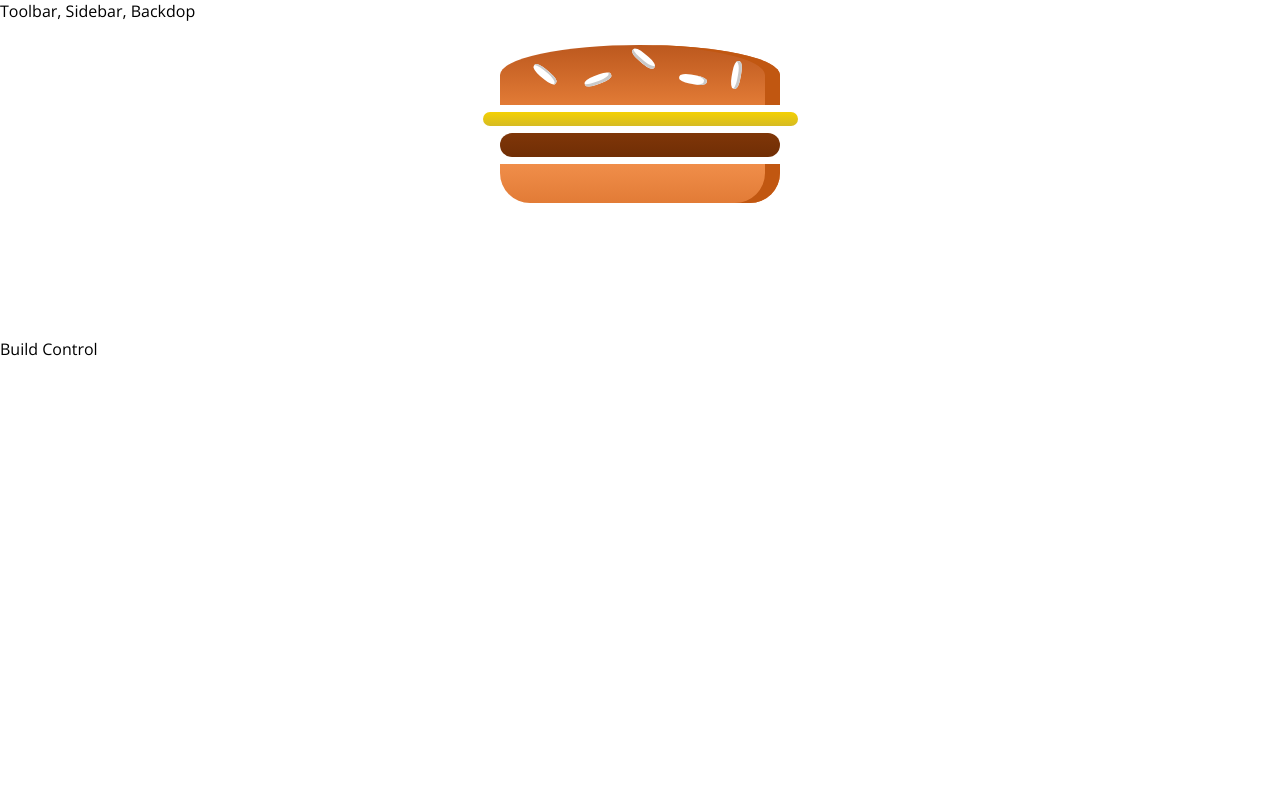
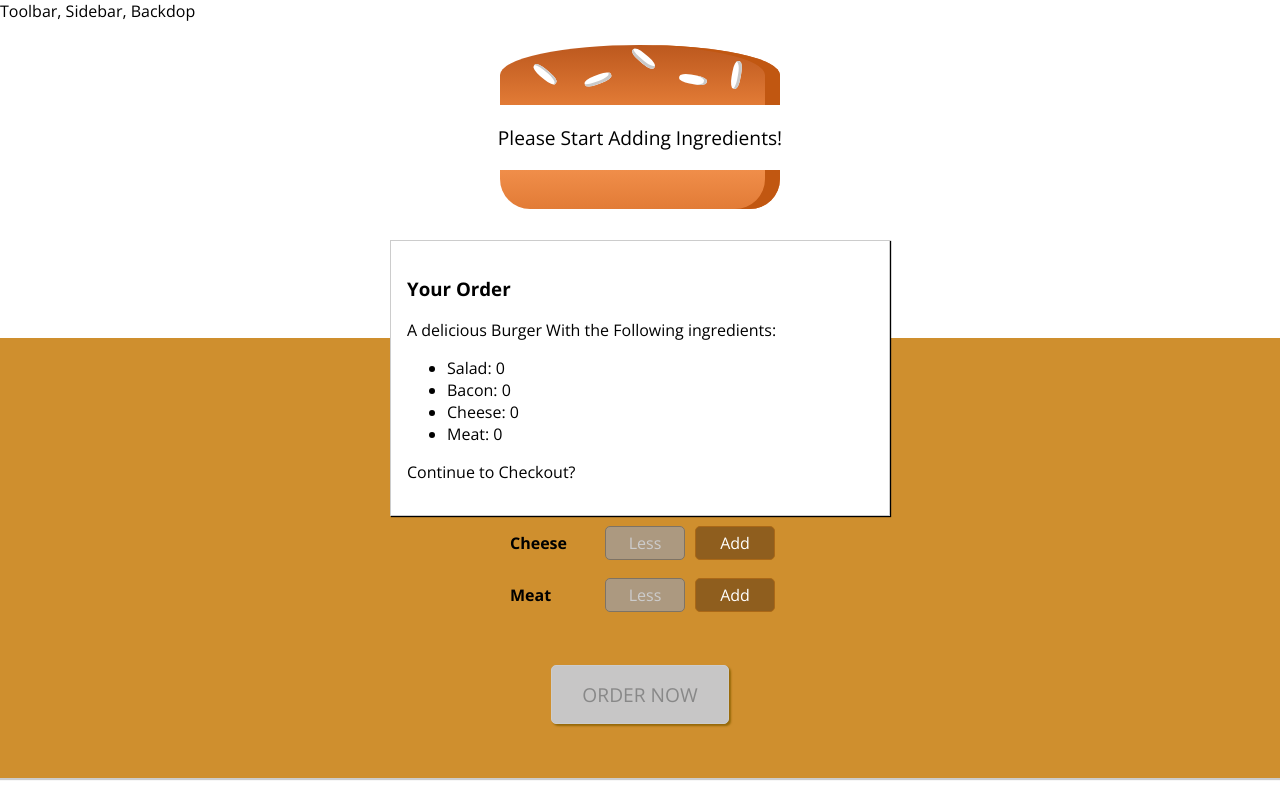
Before and after one commit to aidid-nibir/burger-builder, a React (Create React App) app: page / in a window 1280 px wide. Built offline with nearby package versions, Linux system fonts and the light colour scheme.

Commit message:
Added Views and Funcions for building a burger

```diff
--- /dev/null
+++ b/src/components/Burger/BuildControls/BuildControl/BuildControl.css
@@ -0,0 +1,59 @@
+.BuildControl {
+    display: flex;
+    justify-content: space-between;
+    align-items: center;
+    margin: 5px 0;
+}
+
+.BuildControl button {
+    display: block;
+    font: inherit;
+    padding: 5px;
+    margin: 0 5px;
+    width: 80px;
+    border: 1px solid #AA6817;
+    cursor: pointer;
+    outline: none;
+    border-radius: 5px;
+}
+
+.BuildControl button:disabled {
+    background-color: #AC9980;
+    border: 1px solid #7E7365;
+    color: #ccc;
+    cursor: default;
+}
+
+.BuildControl button:hover:disabled {
+    background-color: #AC9980;
+    color: #ccc;
+    cursor: not-allowed;
+}
+
+.Label {
+    padding: 10px;
+    font-weight: bold;
+    width: 80px;
+}
+
+.BuildControl .Less {
+    background-color: #D39952;
+    color: white;
+}
+
+.BuildControl .More {
+    background-color: #8F5E1E;
+    color: white;
+}
+
+.BuildControl .Less:hover,
+.BuildControl .Less:active {
+    background-color: #DAA972;
+    color: white;
+}
+
+.BuildControl .More:hover,
+.BuildControl .More:active {
+    background-color: #99703F;
+    color: white;
+}
--- /dev/null
+++ b/src/components/Burger/BuildControls/BuildControl/BuildControl.js
@@ -0,0 +1,14 @@
+import React from 'react';
+import './BuildControl.css'
+
+const Buildcontrol = (props) => {
+    return (
+        <div className='BuildControl'>
+            <div className='Label'>{props.lable}</div>
+            <button className='Less' onClick={props.removed} disabled={props.disabled}>Less</button>
+            <button className='More' onClick={props.added} disabled = {!props.disabled}>Add</button>
+        </div>
+    );
+}
+
+export default Buildcontrol;
--- /dev/null
+++ b/src/components/Burger/BuildControls/BuildControls.css
@@ -0,0 +1,53 @@
+.BuildControls {
+    width: 100%;
+    background-color: #CF8F2E;
+    display: flex;
+    flex-direction: column;
+    align-items: center;
+    box-shadow: 0 2px 1px #ccc;
+    margin: auto;
+    padding: 10px 0;
+}
+
+.OrderButton {
+    background-color: #DAD735;
+    outline: none;
+    cursor: pointer;
+    border: 1px solid #966909;
+    border-radius: 5px;
+    color: #966909;
+    font-family: inherit;
+    font-size: 1.2em;
+    padding: 15px 30px;
+    box-shadow: 2px 2px 2px #966909;
+}
+
+.OrderButton:hover,
+.OrderButton:active {
+    background-color: #A0DB41;
+    border: 1px solid #966909;
+    color: #966909;
+}
+
+.OrderButton:disabled {
+    background-color: #C7C6C6;
+    cursor: not-allowed;
+    border: 1px solid #ccc;
+    color: #888888;
+}
+
+.OrderButton:not(:disabled) {
+    animation: enable 0.3s linear;
+}
+
+@keyframes enable {
+    0% {
+        transform: scale(1);
+    }
+    60% {
+        transform: scale(1.1);
+    }
+    100% {
+        transform: scale(1);
+    }
+}
--- /dev/null
+++ b/src/components/Burger/BuildControls/BuildControls.js
@@ -0,0 +1,37 @@
+import React from 'react';
+import './BuildControls.css'
+import BuildControl from './BuildControl/BuildControl'
+
+const controls = [
+    { lable: 'Salad', type: 'salad'},
+    { lable: 'Bacon', type: 'bacon'},
+    { lable: 'Cheese', type: 'cheese'},
+    { lable: 'Meat', type: 'meat'},
+];
+const Buildcontrols = (props) => {
+    let totalPrice = props.totalPrice;
+    let orderButtonDisabled = true;
+    if (totalPrice>40){
+        orderButtonDisabled = false;
+    }
+    return (
+        <div className='BuildControls'>
+            {totalPrice > 40 ? <h4>Total Price: {totalPrice}</h4>: <h4>Base Price: {totalPrice}</h4>}
+            {controls.map(el =>
+                <BuildControl
+                    key={el.lable}
+                    lable={el.lable}
+                    added={()=>props.ingredientAdded(el.type)}
+                    removed={() => props.ingredientRemoved(el.type)}
+                    disabled={props.disabled[el.type]}
+                    purchable={props.purchable}/>
+            )}
+            <br/><br/>
+            <button className='OrderButton' disabled={orderButtonDisabled}>ORDER NOW</button>
+            {/* <button className='OrderButton' disabled={!props.purchable}>ORDER NOW</button> */}
+            <br/><br/>
+        </div>
+    );
+}
+
+export default Buildcontrols;
--- a/src/components/Burger/Burger.js
+++ b/src/components/Burger/Burger.js
@@ -1,13 +1,28 @@
 import React from 'react';
+import BurgerBuilder from '../../containers/BurgerBuilder/BurgerBuilder';
 import '../Burger/Burger.css';
 import BurgerIngredient from './BurgerIngredient/BurgerIngredient'
 
 const Burger = (props) => {
+    // console.log(props);
+    // props = All the ingredient (as object) from BurgerBuilder.js
+    let transformedIngredient = Object.keys(props.ingredient)
+        .map((igKey)=>{
+            return [...Array(props.ingredient[igKey])]
+            .map((_, index)=>{
+                return(<BurgerIngredient key={igKey + index} type={igKey}/>)
+            })
+        })
+        .reduce((previousValue, currentValue) => {
+            return previousValue.concat(currentValue);
+        }, []);
+        if(transformedIngredient.length === 0){
+            transformedIngredient = <p>Please Start Adding Ingredients!</p>
+        }
     return (
         <div className='Burger'>
             <BurgerIngredient type="bread-top"/>
-            <BurgerIngredient type="cheese"/>
-            <BurgerIngredient type="meat"/>
+            {transformedIngredient}
             <BurgerIngredient type="bread-bottom"/>
         </div>
     );
--- a/src/components/Burger/BurgerIngredient/BurgerIngredient.js
+++ b/src/components/Burger/BurgerIngredient/BurgerIngredient.js
@@ -26,7 +26,7 @@ class Burgeringredient extends Component{
             case ('salad'):
                 ingredient = <div className='Salad'></div>;
                 break;
-            case ('bacom'):
+            case ('bacon'):
                 ingredient = <div className='Bacon'></div>;
                 break;
             default:
--- /dev/null
+++ b/src/components/Burger/OrderSummary/OrderSummary.js
@@ -0,0 +1,22 @@
+import React from 'react';
+import Aux from '../../../hoc/Auxiliary';
+
+const OrderSummary = (props) => {
+    const ingredientSummary = Object.keys(props.ingredient)
+        .map(igkey=>{
+            return (<li key={igkey}><span style={{textTransform:'capitalize'}}>{igkey}</span>: {props.ingredient[igkey]}</li>);
+        })
+
+    return (
+        <Aux>
+            <h3>Your Order</h3>
+            <p>A delicious Burger With the Following ingredients:</p>
+            <ul>
+                {ingredientSummary}
+            </ul>
+            <p>Continue to Checkout?</p>
+        </Aux>
+    );
+}
+
+export default OrderSummary;
--- /dev/null
+++ b/src/components/UI/Modal/Modal.css
@@ -0,0 +1,20 @@
+.Modal {
+    position: fixed;
+    z-index: 500;
+    background-color: white;
+    width: 70%;
+    border: 1px solid #ccc;
+    box-shadow: 1px 1px 1px black;
+    padding: 16px;
+    left: 15%;
+    top: 30%;
+    box-sizing: border-box;
+    transition: all 0.3s ease-out;
+}
+
+@media (min-width: 600px) {
+    .Modal {
+        width: 500px;
+        left: calc(50% - 250px);
+    }
+}
--- /dev/null
+++ b/src/components/UI/Modal/Modal.js
@@ -0,0 +1,12 @@
+import React from 'react';
+import './Modal.css'
+
+const Modal = (props) => {
+    return (
+        <div className='Modal'>
+            {props.children}
+        </div>
+    );
+}
+
+export default Modal;
--- a/src/containers/BurgerBuilder/BurgerBuilder.js
+++ b/src/containers/BurgerBuilder/BurgerBuilder.js
@@ -1,13 +1,104 @@
 import React, { Component } from 'react';
 import Aux from '../../hoc/Auxiliary';
 import Burger from '../../components/Burger/Burger'
+import Buildcontrols from '../../components/Burger/BuildControls/BuildControls';
+import Modal from '../../components/UI/Modal/Modal';
+import OrderSummary from '../../components/Burger/OrderSummary/OrderSummary';
 
+const INGREDIENT_PRICES = {
+    salad: 20,
+    cheese: 30,
+    meat: 60,
+    bacon: 30
+}
 class BurgerBuilder extends Component {
+    // constructor(props){
+    //     super(props);
+    //     this.state = {}
+    // }
+    state = {
+        ingredient: {
+            salad: 0,
+            bacon: 0,
+            cheese: 0,
+            meat: 0,
+        },
+        totalPrice: 40,
+        purchable: false
+    }
+
+    addIngrefientHandler = (type) =>{
+        const oldCount = this.state.ingredient[type];
+        const updatedCount = oldCount+1;
+        const updatedIngredient = {
+            ...this.state.ingredient
+        }
+        updatedIngredient[type] = updatedCount;
+        const priceAddition = INGREDIENT_PRICES[type];
+        const oldPrice = this.state.totalPrice;
+        const newPrice = oldPrice + priceAddition;
+        this.setState({
+            ingredient: updatedIngredient,
+            totalPrice: newPrice
+        });
+        this.updatePurchaseState(updatedIngredient);
+    }
+
+    removeIngrefientHandler = (type) =>{
+        const oldCount = this.state.ingredient[type];
+        if (oldCount<=0){
+            return;
+        }
+        const updatedCount = oldCount - 1;
+        const updatedIngredient = {
+            ...this.state.ingredient
+        }
+        updatedIngredient[type] = updatedCount;
+        const priceAddition = INGREDIENT_PRICES[type];
+        const oldPrice = this.state.totalPrice;
+        const newPrice = oldPrice - priceAddition;
+        this.setState({
+            ingredient: updatedIngredient,
+            totalPrice: newPrice
+        });
+        this.updatePurchaseState(updatedIngredient);
+    }
+
+    updatePurchaseState = (items)=>{
+        const sum = Object.keys(items)
+            .map(igkey=>{
+                return items[igkey];
+            })
+            .reduce((sum, el)=>{
+                return sum + el
+            },0);
+
+        this.setState({purchable: sum>0})
+    }
+
     render() {
+        const disabledInfo = {
+            ...this.state.ingredient
+        }
+        for(let key in disabledInfo){
+            disabledInfo[key] = disabledInfo[key]<=0
+        }
         return (
             <Aux>
-                <Burger/>
-                <div>Build Control</div>
+                {/* <Modal>
+                    <OrderSummary ingredient={this.state.ingredient}>
+                    </OrderSummary>
+                </Modal> */}
+                <Modal>
+                    <OrderSummary ingredient={this.state.ingredient}></OrderSummary>
+                </Modal>
+                <Burger ingredient={this.state.ingredient}/>
+                <Buildcontrols
+                    ingredientAdded={this.addIngrefientHandler}
+                    ingredientRemoved={this.removeIngrefientHandler}
+                    disabled={disabledInfo}
+                    totalPrice={this.state.totalPrice}
+                    purchable={this.state.purchable}/>
             </Aux>
         );
     }
```
Also changed, not shown: src/components/UI/Backdrop/Backdrop.js (added).
